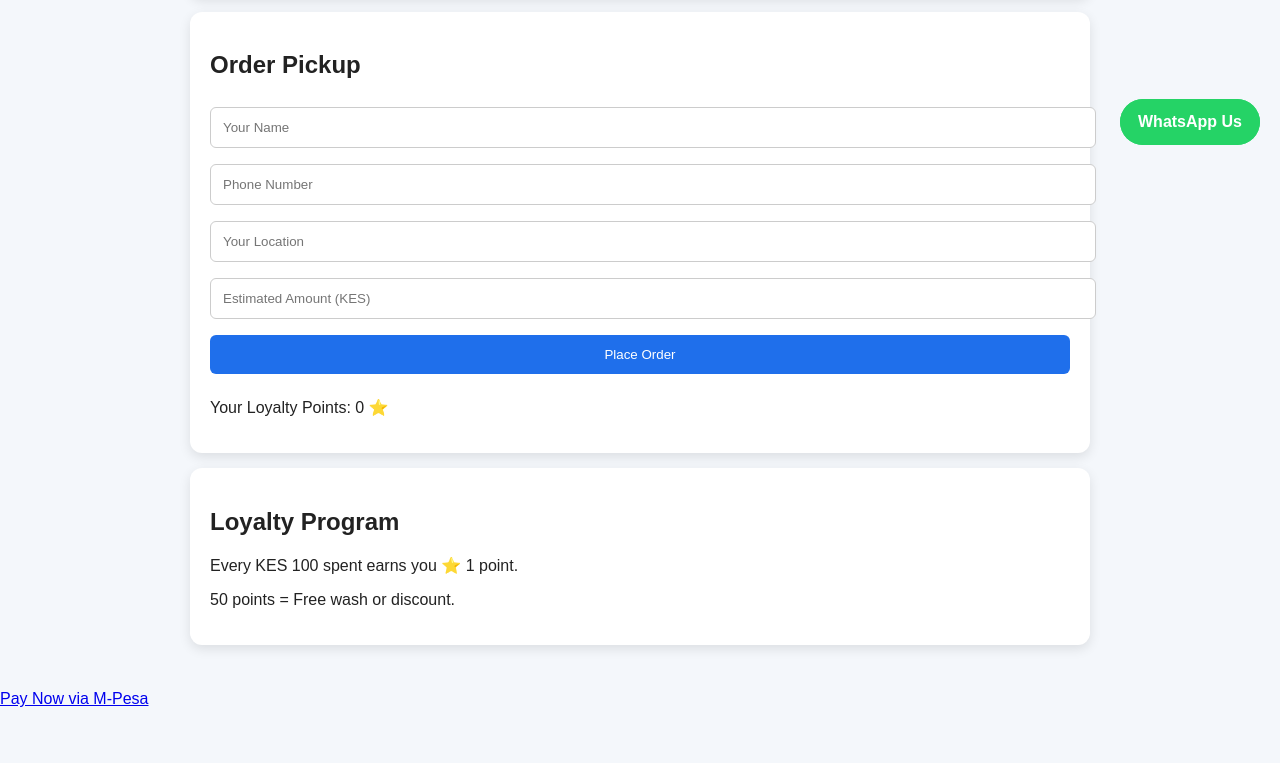
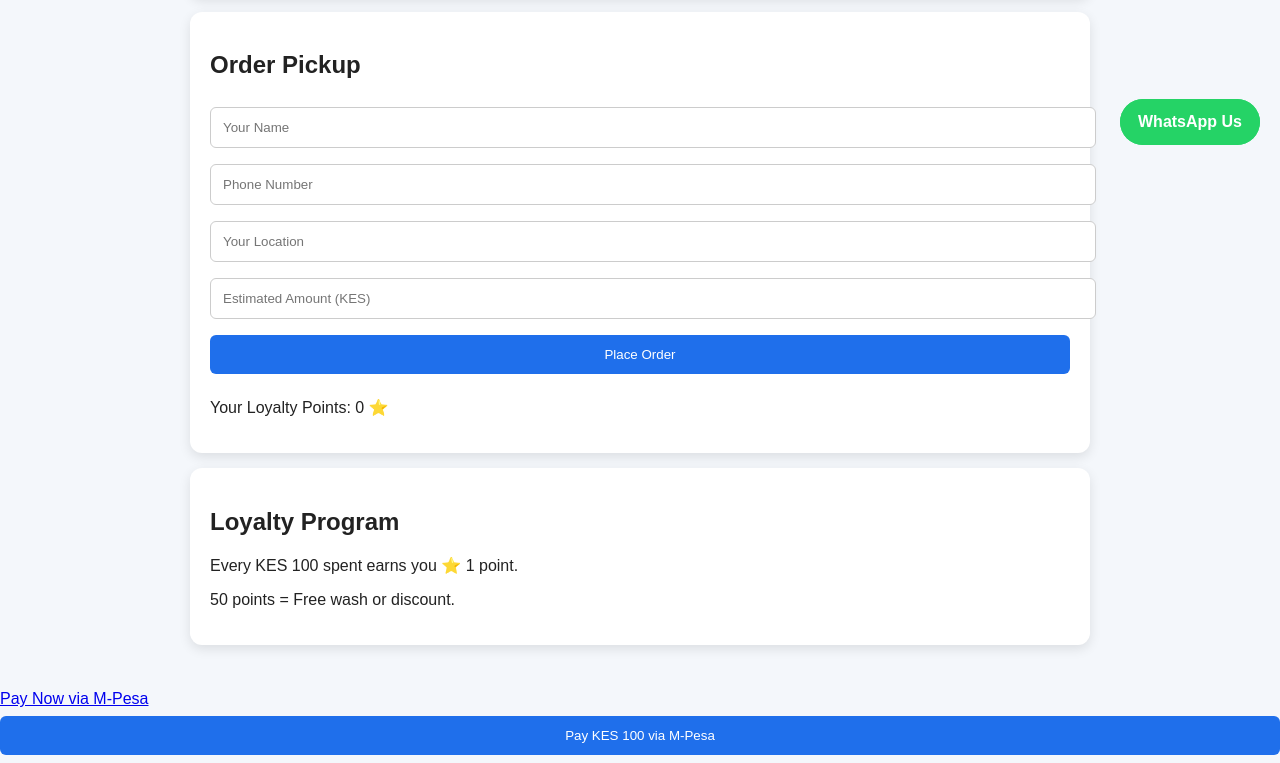
Before and after one commit to Nightingale591/nightingale591.github.io, a plain HTML site: page index.html in a window 1280 px wide. Shown: the part 635-1398 px from the top of the page. Before the commit the page ends 1343 px from the top, so only its background shows below. Drawn offline with Linux system fonts and the light colour scheme.

Commit message:
Add M-Pesa payment button and link

```diff
--- a/index.html
+++ b/index.html
@@ -131,4 +131,6 @@
 </body>
 </html><a class="whatsapp" href="https://wa.me/254710546206">WhatsApp Us</a><a href="https://mpesa.co.ke/lipa/7812664" target="_blank">
   Pay Now via M-Pesa
-</a>
+</a><button type="button" onclick="window.open('https://mpesa.co.ke/lipa/7812664', '_blank')">
+  Pay KES 100 via M-Pesa
+</button>
```
